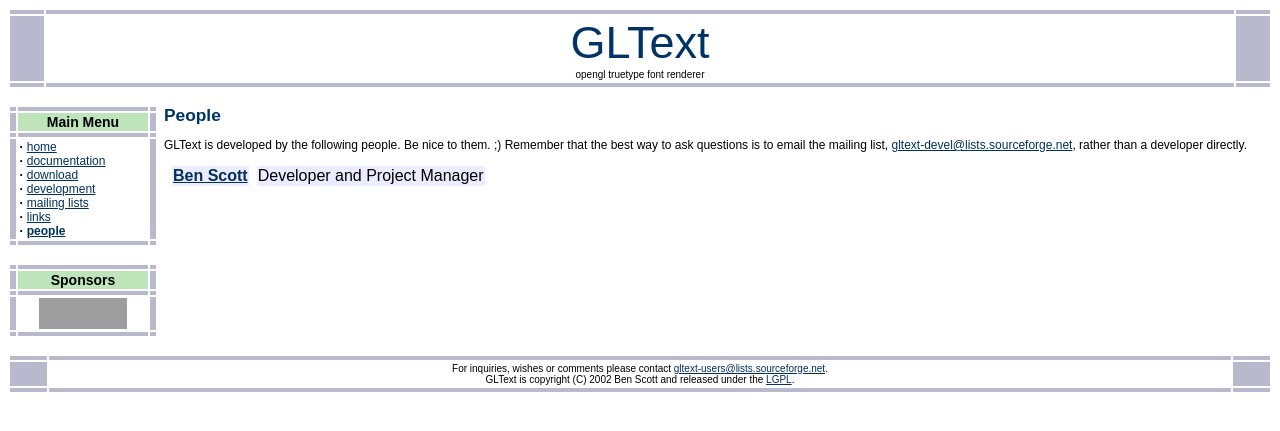
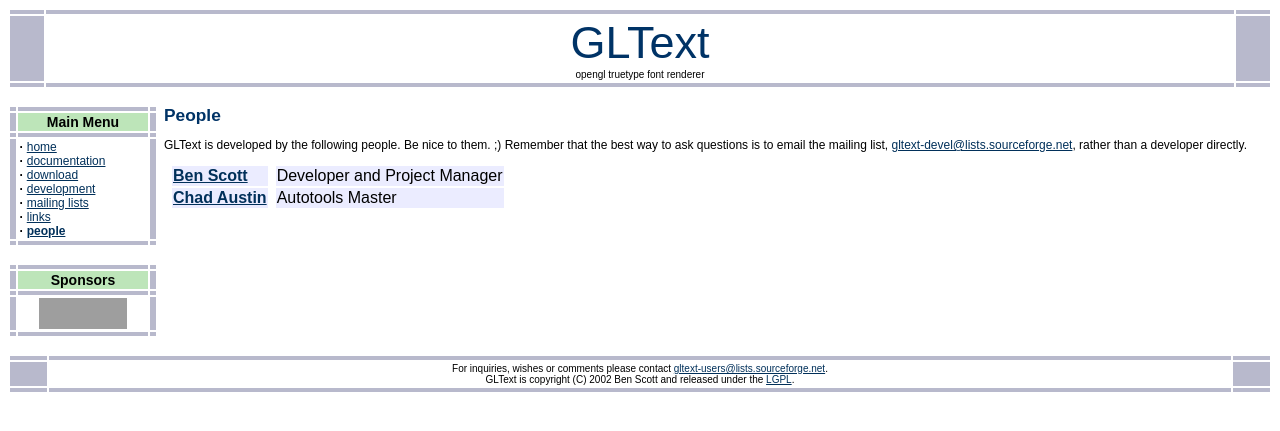
Before and after one commit to chadaustin/gltext, a PHP site: page /people.php in a window 1280 px wide. Shown: the top 431 px of the page. Run offline with PHP 8.4, Linux system fonts and the light colour scheme; grey boxes are pictures that could not be loaded.

Commit message:
Noted Chad on the people page.
git-svn-id: file:///desktop/SourceForge%20Backup/gltext/svnrepos/trunk@56 50dcfde6-9711-4529-806c-7900125e0fc8

```diff
--- a/web/people.php
+++ b/web/people.php
@@ -1,5 +1,5 @@
 <?php
-// $Id: people.php,v 1.1 2002-06-11 03:09:30 nonchocoboy Exp $
+// $Id: people.php,v 1.2 2002-07-04 05:59:24 nonchocoboy Exp $
 include 'common.inc';
 layoutHeader('people', 'people');
 
@@ -34,7 +34,9 @@
 
 personList(array(
    person('Ben Scott', 'mailto:nonchocoboy@users.sourceforge.net',
-      'Developer and Project Manager')
+      'Developer and Project Manager'),
+   person('Chad Austin', 'mailto:aegis@aegisknight.org',
+      'Autotools Master')
 ));
 
 layoutFooter();
```
